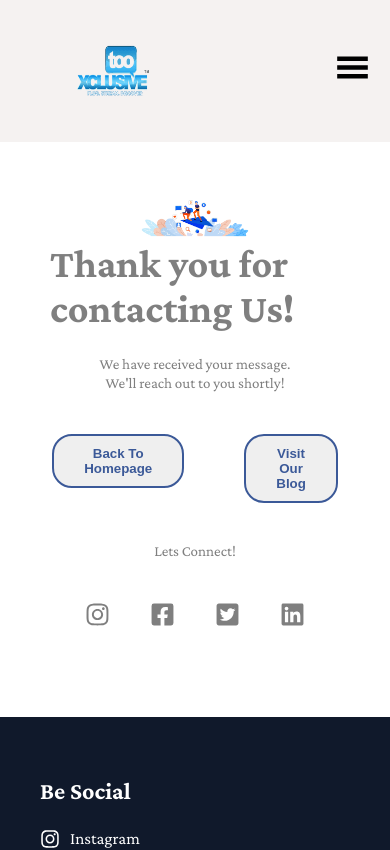
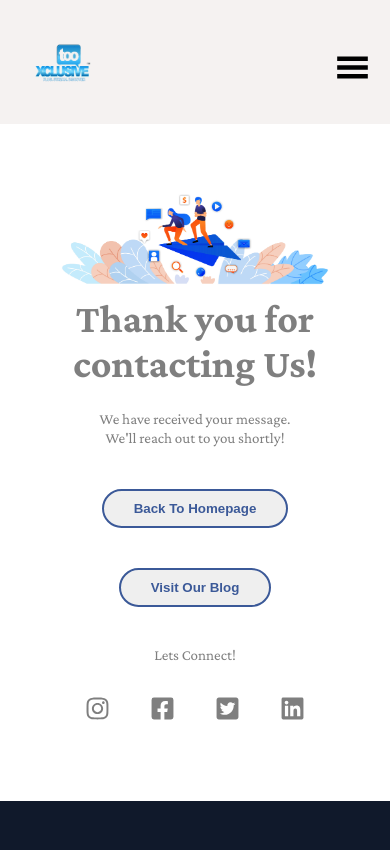
Before and after one commit to Tyler-Wiz/rjs-advertising, a React (Create React App) app: page /thankyou in a window 390 px wide. Shown: the top 850 px of the page. Built offline with nearby package versions, Linux system fonts and the light colour scheme.

Commit message:
mobile test

```diff
--- a/src/pages/Thankyou.js
+++ b/src/pages/Thankyou.js
@@ -18,12 +18,12 @@ export const Thankyou = () => {
           <a href='https://tooxclusive.com/' target='_blank' rel="noreferrer"><Button>Visit Our Blog</Button></a>
       </div>
       <Para>Lets Connect!</Para>
-      <div>
+      <section>
         <Icon><FaIcons.FaInstagram/></Icon>
         <Icon><FaIcons.FaFacebookSquare/></Icon>
         <Icon><FaIcons.FaTwitterSquare/></Icon>
         <Icon><FaIcons.FaLinkedin/></Icon>
-      </div>
+      </section>
     </Container>
   )
 }
--- a/src/styles/Desktop.styled.js
+++ b/src/styles/Desktop.styled.js
@@ -9,6 +9,10 @@ export const Container = styled.nav`
     line-height:22.2px ;
     background-color:var(--Grey);
     position:relative ;
+
+    @media (max-width:750px) {
+        padding: 2.5rem 3rem ;
+    }
 `
 
 export const Left = styled.div`
@@ -53,8 +57,8 @@ export const Image = styled.img`
 
     @media (max-width:750px) {
         margin-top:1.6rem;
-        width:9.2rem;
-        height:6.8rem ;
+        width:7rem;
+        height:5rem ;
     }
 
 `
--- a/src/styles/Hero.styles.js
+++ b/src/styles/Hero.styles.js
@@ -9,8 +9,9 @@ export const Container = styled.div`
 
     @media (max-width:750px) {
         flex-direction:column;
+        padding: 2.5rem 3rem
+    }
 
-    }
 `
 export  const Circle = styled.div`
     width:clamp(120rem, 5vw, 125rem) ;
--- a/src/styles/Thank.styled.js
+++ b/src/styles/Thank.styled.js
@@ -12,11 +12,26 @@ export const Container = styled.div`
          display:flex ;
          margin:2rem;
      }
+
+     section {
+         display:flex ;
+         margin:1rem;
+     }
+
+     @media (max-width:750px) {
+
+      div{
+         flex-direction:column;
+         justify-content: center ;
+         align-items:center ;
+        }
+     }
 `
 
 export const Header = styled.h2`
-     font-size: 4rem ;
+     font-size:clamp(4rem, 2vw, 2.5rem) ;
      margin-bottom:2.5rem ;
+     text-align:center ;
 `
 
 export const Button = styled.button`
@@ -32,11 +47,15 @@ export const Button = styled.button`
 `
 
 export const Icon = styled.div`
-    font-size:2.5rem ;
+    font-size:2.5rem;
 `
 
 export const Image = styled.img`
      width:40%;
+
+     @media (max-width:750px) {
+          width:100%
+       }
 `
 
 export const Para = styled.p`
```
